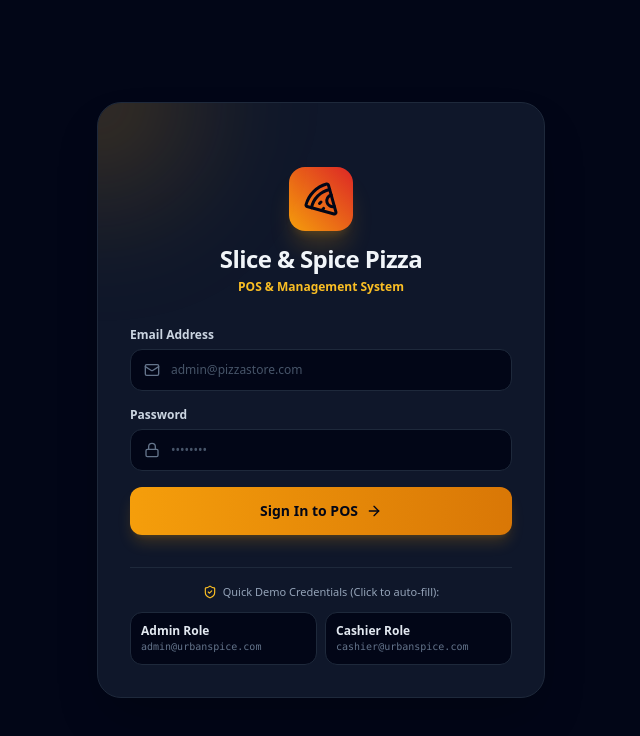
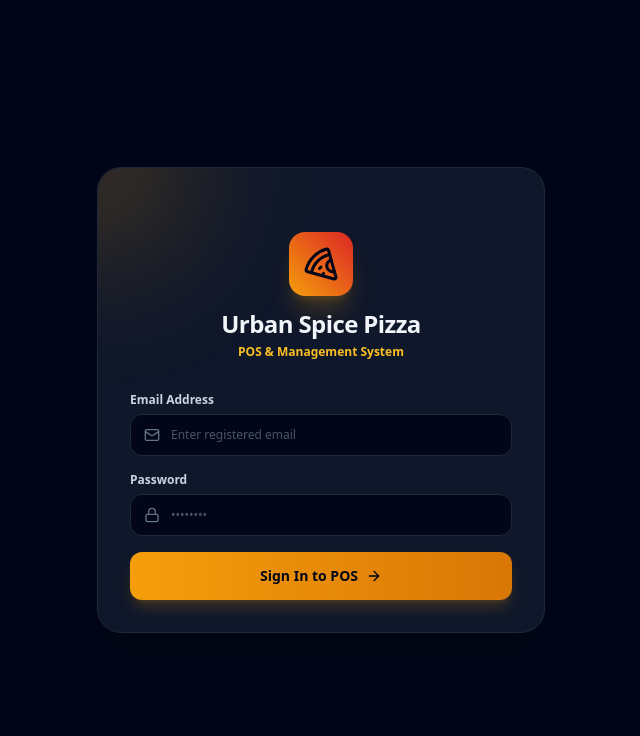
Before and after one commit to ahmedch07/urban-spice, a Next.js app: page /login in a window 1280 px wide. Shown: the top 736 px of the page, without its empty margins (319-959 px from the left). Built offline with nearby package versions, Linux system fonts and the light colour scheme.

Commit message:
Remove demo credentials from login page for production delivery

```diff
--- a/src/app/login/page.tsx
+++ b/src/app/login/page.tsx
@@ -2,7 +2,7 @@
 
 import React, { useState } from 'react';
 import { useRouter } from 'next/navigation';
-import { Pizza, Lock, Mail, ArrowRight, ShieldCheck } from 'lucide-react';
+import { Pizza, Lock, Mail, ArrowRight } from 'lucide-react';
 
 export default function LoginPage() {
   const router = useRouter();
@@ -42,11 +42,6 @@ export default function LoginPage() {
     }
   };
 
-  const handleFillDemo = (demoEmail: string, demoPass: string) => {
-    setEmail(demoEmail);
-    setPassword(demoPass);
-  };
-
   return (
     <div className="min-h-screen bg-slate-950 flex items-center justify-center p-4 selection:bg-amber-500 selection:text-slate-950 font-sans">
       <div className="w-full max-w-md bg-slate-900 border border-slate-800 rounded-3xl p-8 shadow-2xl space-y-8 relative overflow-hidden">
@@ -59,7 +54,7 @@ export default function LoginPage() {
             <Pizza className="w-9 h-9 text-slate-950" />
           </div>
           <div>
-            <h1 className="text-2xl font-extrabold text-slate-100 tracking-tight">Slice & Spice Pizza</h1>
+            <h1 className="text-2xl font-extrabold text-slate-100 tracking-tight">Urban Spice Pizza</h1>
             <p className="text-xs text-amber-400 font-semibold mt-1">POS & Management System</p>
           </div>
         </div>
@@ -82,7 +77,7 @@ export default function LoginPage() {
                 required
                 value={email}
                 onChange={(e) => setEmail(e.target.value)}
-                placeholder="admin@pizzastore.com"
+                placeholder="Enter registered email"
                 className="w-full pl-10 pr-4 py-3 bg-slate-950 border border-slate-800 rounded-xl text-xs text-slate-100 placeholder-slate-600 focus:outline-none focus:border-amber-500 transition-colors"
               />
             </div>
@@ -112,34 +107,6 @@ export default function LoginPage() {
             <ArrowRight className="w-4 h-4" />
           </button>
         </form>
-
-        {/* Demo Accounts Quick-Click Bar */}
-        <div className="pt-4 border-t border-slate-800 space-y-3">
-          <div className="flex items-center justify-center space-x-1.5 text-[11px] text-slate-400">
-            <ShieldCheck className="w-3.5 h-3.5 text-amber-400" />
-            <span>Quick Demo Credentials (Click to auto-fill):</span>
-          </div>
-
-          <div className="grid grid-cols-2 gap-2">
-            <button
-              type="button"
-              onClick={() => handleFillDemo('admin@urbanspice.com', 'admin123')}
-              className="p-2.5 bg-slate-950 border border-slate-800 hover:border-amber-500/50 rounded-xl text-left transition-colors group"
-            >
-              <div className="text-xs font-bold text-slate-200 group-hover:text-amber-400">Admin Role</div>
-              <div className="text-[10px] text-slate-500 font-mono">admin@urbanspice.com</div>
-            </button>
-
-            <button
-              type="button"
-              onClick={() => handleFillDemo('cashier@urbanspice.com', 'cashier123')}
-              className="p-2.5 bg-slate-950 border border-slate-800 hover:border-amber-500/50 rounded-xl text-left transition-colors group"
-            >
-              <div className="text-xs font-bold text-slate-200 group-hover:text-amber-400">Cashier Role</div>
-              <div className="text-[10px] text-slate-500 font-mono">cashier@urbanspice.com</div>
-            </button>
-          </div>
-        </div>
       </div>
     </div>
   );
```
